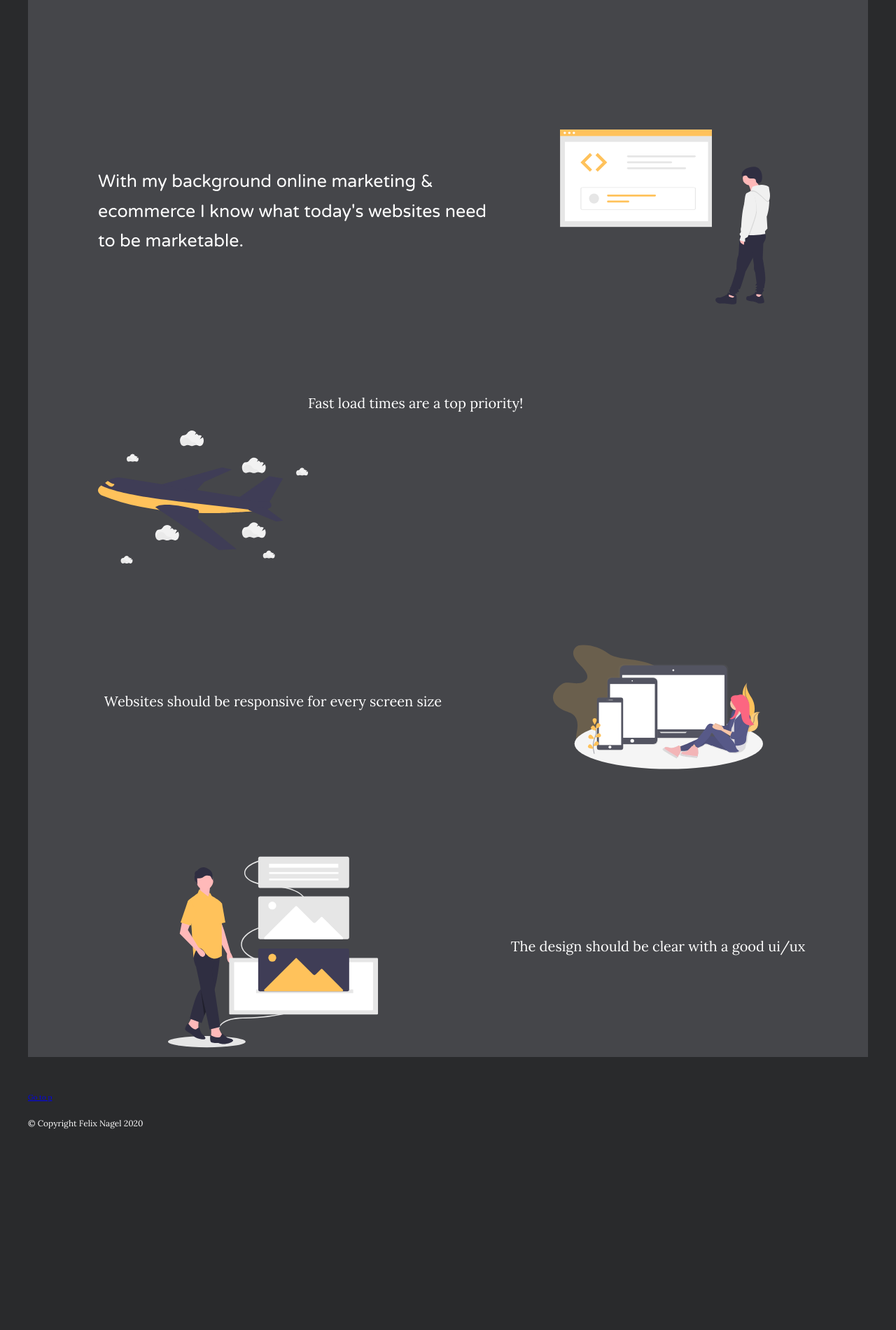
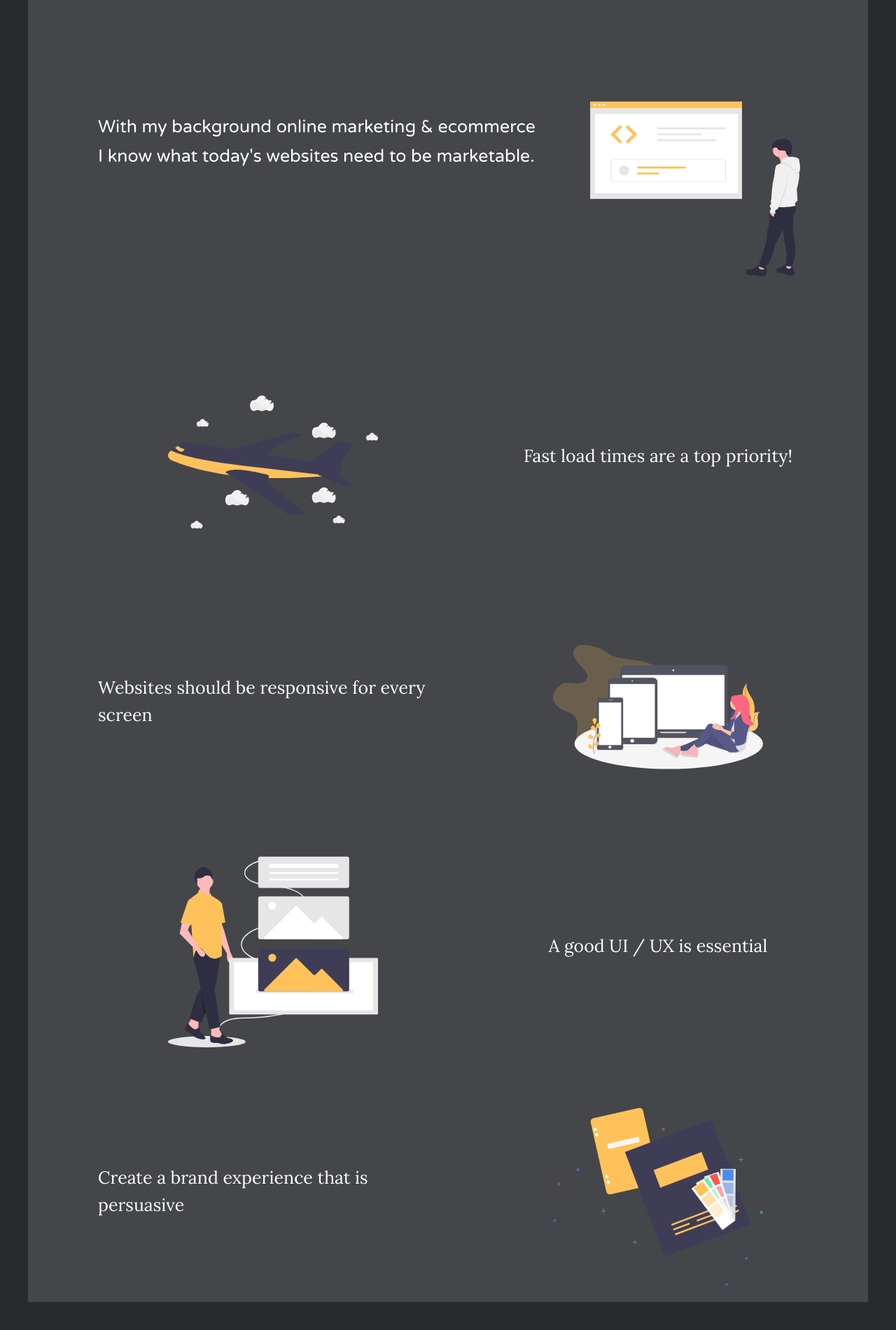
Before and after one commit to fenagel/personal-site, a Gatsby site: page / in a window 1280 px wide. Shown: the part 520-2420 px from the top of the page at 70% size. Before the commit the page ends 2135 px from the top, so only its background shows below. Built offline with nearby package versions, Linux system fonts and the light colour scheme; Gatsby itself is replaced by a stand-in of ours.

Commit message:
styled intro section

```diff
--- a/src/components/NavbarLinks.js
+++ b/src/components/NavbarLinks.js
@@ -6,7 +6,7 @@ import styled from "styled-components"
 
 const NavItem = styled(Link)`
   text-decoration: none;
-  font-size: 1.8rem;
+  font-size: 1.6rem;
   color: #fff;
   display: inline-block;
   white-space: nowrap;
--- a/src/pages/index.js
+++ b/src/pages/index.js
@@ -33,7 +33,7 @@ const HeaderHome = styled.div`
 const GridImage = styled.div`
   grid-column-start: 1;
   text-align: center;
-  font-size: 2rem;
+  font-size: 3rem;
 `
 
 const Intro = styled.div`
@@ -57,11 +57,14 @@ const IntroDiv = styled.div(props => ({
   marginRight: props.mr,
   marginBottom: props.mb,
   marginTop: props.mt,
+  paddingTop: props.pt,
+  padding: props.padding,
   gridTemplateColumns: props.gridTempCol,
   gridColumnGap: props.gridColGap,
   justifyItems: props.justifyItems,
   alignItems: props.alignItems,
-  justifyContent: props.justifyContent
+  justifyContent: props.justifyContent,
+  textAlign: props.textAlign
 }))
 
 
@@ -73,16 +76,21 @@ const IntroText = styled.p(props => ({
   marginRight: props.mr,
   gridColumn: props.gridCol,
   alignSelf: props.alignSelf,
-  justifySelf: props.justifySelf
+  justifySelf: props.justifySelf,
+  textAlign: props.textAlign
 }))
 
 const IntroGrid = styled.div`
   font-size: 2rem;
   display: grid;
   grid-template-columns: 1fr 1fr;
-  justify-items: center;
   align-items: center;
+  justify-items: start;
   margin-bottom: 5rem;
+`
+
+const StyledCode = styled(Code)`
+  transform: translate(-10%, 20%);
 `
 
 const StyledPlane = styled(Airplane)`
@@ -90,10 +98,20 @@ const StyledPlane = styled(Airplane)`
   margin-left: 10rem;
 `
 
+const StyledDevices = styled(Webdevices)`
+  justify-self: center;
+`
+
 const StyledDesign = styled(Wireframe)`
+  margin-left: 10rem;
   justify-self: center;
-  margin-left: 10rem;
 `
+
+const StyledSpecs = styled(Specs)`
+  justify-self: center;
+`
+
+
 
 const IndexPage = () => (
   <Layout>
@@ -108,10 +126,9 @@ const IndexPage = () => (
     <Intro>
       <IntroDiv
         display="grid"
-        gridTempCol="1.5fr 1fr"
+        gridTempCol="2fr 1fr"
         gridColGap="10rem"
-        mb="10rem"
-        mt="10rem"
+        mb="15rem"
       >
         <IntroText
           fSize= "2.5rem"
@@ -123,30 +140,44 @@ const IndexPage = () => (
         >
         With my background online marketing & ecommerce I know what today's websites need to be marketable.
         </IntroText>
-        <Code height="30rem" width="30rem" />
+        <StyledCode height="30rem" width="30rem" />
       </IntroDiv>
-      <IntroDiv
-        display="flex"
-      >
+      <IntroGrid>
         <StyledPlane height="30rem" width="30rem" />
         <IntroText
-          fSize="2rem"
-          alignItems="center"
+          fSize="2.5rem"
+          justifySelf="center"
         >
         Fast load times are a top priority!
         </IntroText>
-      </IntroDiv>
+      </IntroGrid>
       <IntroGrid>
         <IntroText
+          fSize="2.5rem"
           ml="10rem"
         >
-        Websites should be responsive for every screen size
+        Websites should be responsive for every screen
         </IntroText>
-        <Webdevices height="30rem" width="30rem" />
+        <StyledDevices height="30rem" width="30rem" />
       </IntroGrid>
       <IntroGrid>
         <StyledDesign height="30rem" width="30rem" />
-        <p>The design should be clear with a good ui/ux</p>
+        <IntroText
+          fSize="2.5rem"
+          justifySelf="center"
+        >
+        A good UI / UX is essential
+        </IntroText>
+      </IntroGrid>
+      <IntroGrid>
+        <IntroText
+          fSize="2.5rem"
+          ml="10rem"
+          justifySelf="center"
+        >
+          Create a brand experience that is persuasive
+        </IntroText>
+        <StyledSpecs height="30rem" width="30rem" />
       </IntroGrid>
     </Intro>
     <Link to="/projects/">Go to p</Link>
```
